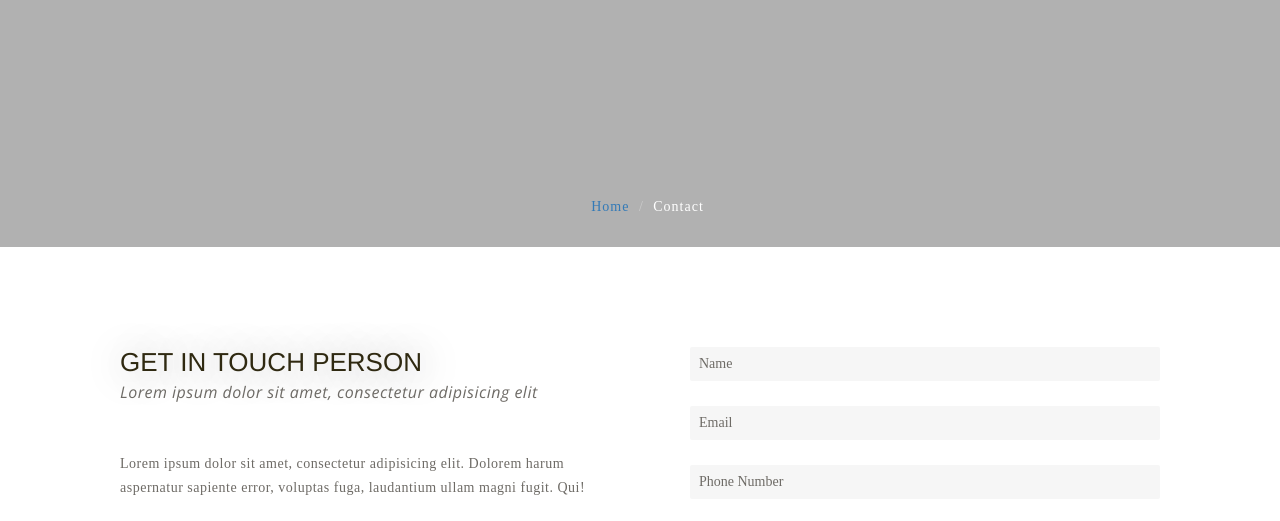
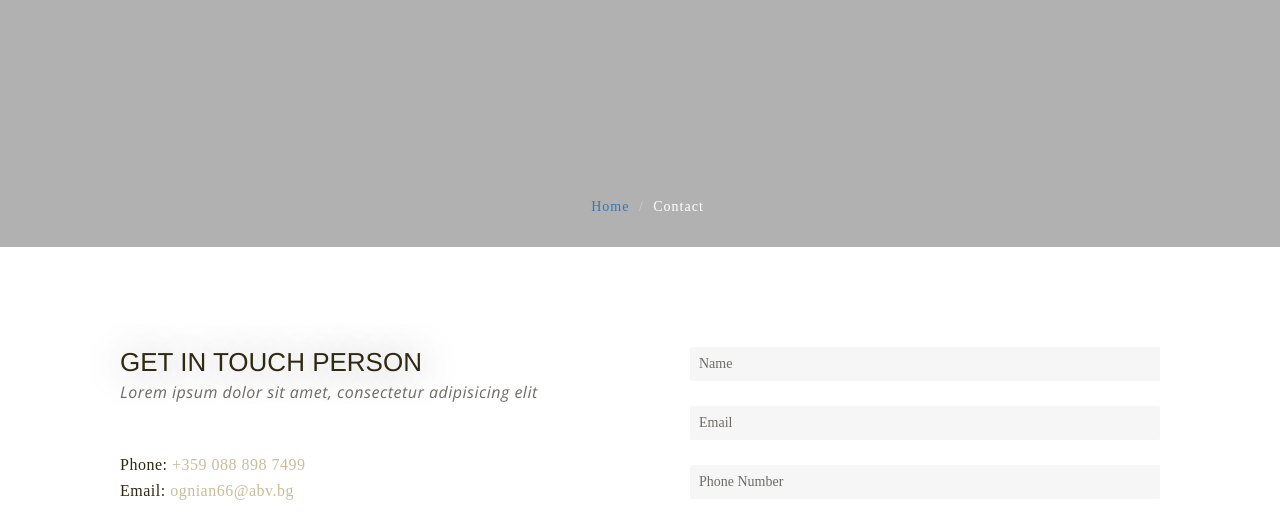
Before and after one commit to stvedt/villa-provartenik, a website with bundled scripts: page app/contact.html in a window 1280 px wide. Shown: the part 423-944 px from the top of the page. Built offline with nearby package versions, Linux system fonts and the light colour scheme; a web font is replaced by a local one.

Commit message:
update contact information

```diff
--- a/app/contact.html
+++ b/app/contact.html
@@ -83,10 +83,21 @@
                                     <h2 class="margin-bottom-null title line left">Get in touch Person</h2>
                                     <p class="heading center grey margin-bottom-null">Lorem ipsum dolor sit amet, consectetur adipisicing elit</p>
                                     <div class="padding-onlytop-md">
-                                        <p class="margin-bottom">Lorem ipsum dolor sit amet, consectetur adipisicing elit. Dolorem harum aspernatur sapiente error, voluptas fuga, laudantium ullam magni fugit. Qui!</p>
-                                        <p><span class="contact-info">Address <em>322 Moon St, Venice
-                                            Italy, 1231</em></span><br><span class="contact-info">Phone <em>0039 12345 6789</em></span><br><span class="contact-info">Email <a href="#"><em>hello@matelick.com</em></a></span></p>
-                                        <p class="margin-md-bottom-null"><span class="contact-info">Monday to Friday <em>9.00 am to 12.00 pm</em></span><br><span class="contact-info">Saturday from <em>9.00 am to 12.00 pm</em></span></p>
+                                        <!-- <p class="margin-bottom">Lorem ipsum dolor sit amet, consectetur adipisicing elit. Dolorem harum aspernatur sapiente error, voluptas fuga, laudantium ullam magni fugit. Qui!</p>-->
+                                        <p>
+                                            <span class="contact-info">Phone:
+                                                <a href="tel:3590888987499">
+                                                    <em>+359 088 898 7499</em>
+                                                </a>
+                                            </span><br>
+                                            <span class="contact-info">Email:
+                                                <a href="mailto:ognian66@abv.bg">
+                                                    <em>ognian66@abv.bg</em>
+                                                </a>
+                                            </span>
+                                        </p>
+                                        <!-- <p class="margin-md-bottom-null"><span class="contact-info">Monday to Friday <em>9.00 am to 12.00 pm</em></span><br><span class="contact-info">Saturday from <em>9.00 am to 12.00 pm</em></span>
+                                        </p> -->
                                     </div>
                                 </div>
                             </div>
```
Also changed, not shown: app/includes/footer.html (+2 -2 lines).
